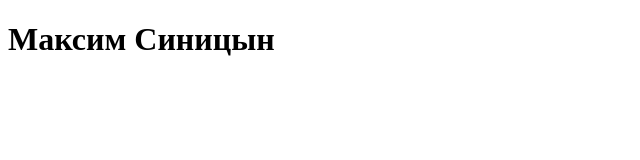
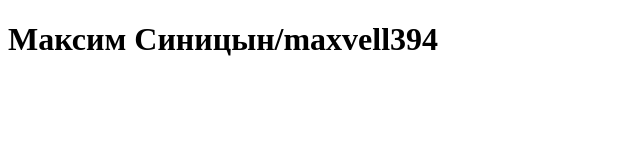
Before and after one commit to maxvell394/rsschool-cv, a plain HTML site: page index.html in a window 1280 px wide. Shown: the whole page, without its empty margins (0-640 px from the left). Drawn offline with Linux system fonts and the light colour scheme.

Commit message:
docs:file changend index.html

```diff
--- a/index.html
+++ b/index.html
@@ -7,6 +7,6 @@
     <title>Document</title>
 </head>
 <body>
-    <h1>Максим Синицын</h1>
+    <h1>Максим Синицын/maxvell394</h1>
 </body>
 </html>
```
